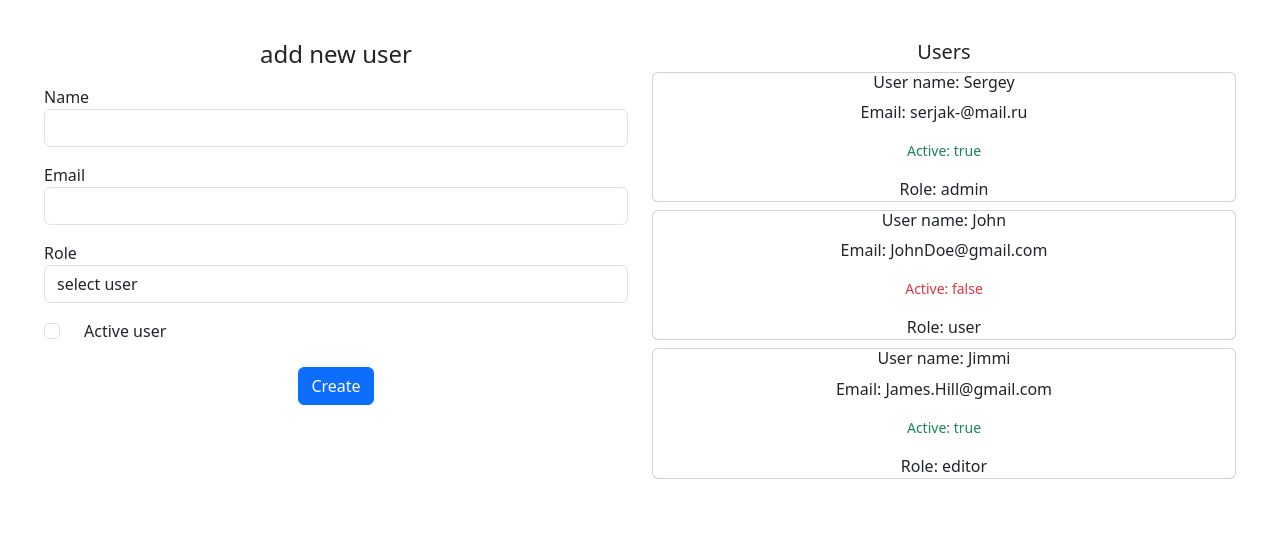
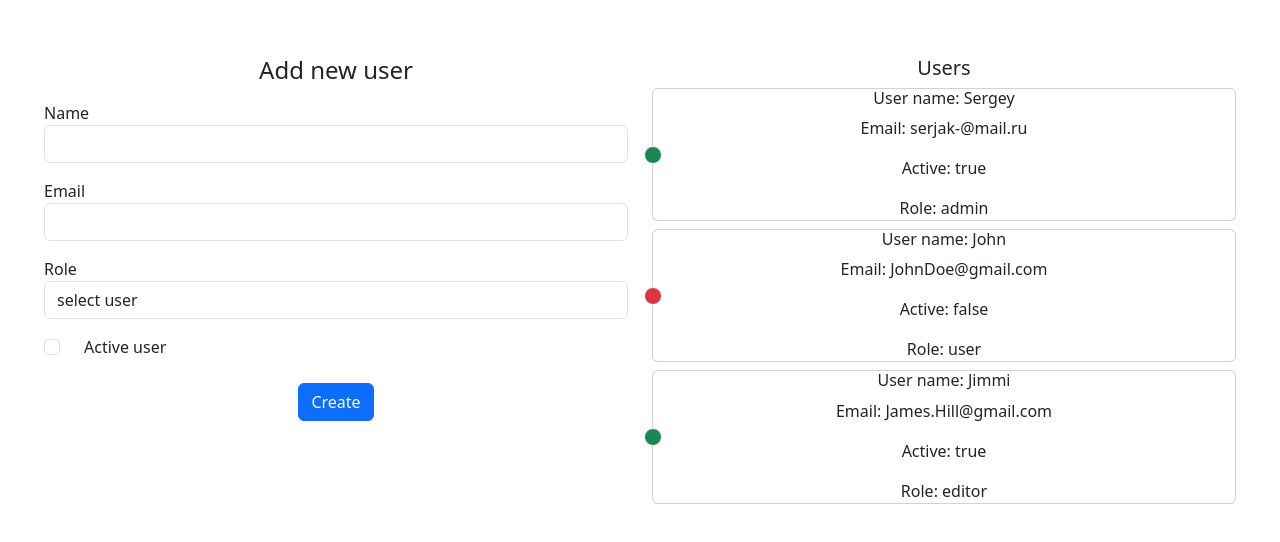
Before and after one commit to bss94/HW57Users, a React (Vite) app: page / in a window 1280 px wide. Shown: the top 542 px of the page. Built offline with nearby package versions, Linux system fonts and the light colour scheme.

Commit message:
complete app,create function addUser to get data from form and give to state,complete UserForm, add function onFormSubmit to give data from UserForm state to addUser function, all tasks complete, end project

```diff
--- a/src/App.tsx
+++ b/src/App.tsx
@@ -1,23 +1,26 @@
-import './App.css'
 import Users from './components/Users/Users';
 import UserForm from './components/UserForm/UserForm';
 import {useState} from 'react';
 import {User} from './types';
+import './App.css';
 
 function App() {
-    const initialState:User[]=[
-        {name:'Sergey',email:'serjak-@mail.ru',isActive:true,role:'admin'},
-        {name:'John',email:'JohnDoe@gmail.com',isActive:false,role:'user'},
-        {name:'Jimmi',email:'James.Hill@gmail.com',isActive:true,role:'editor'},
-    ]
-    const [users,setUsers]=useState<User[]>(initialState);
+    const initialState: User[] = [
+        {name: 'Sergey', email: 'serjak-@mail.ru', isActive: true, role: 'admin'},
+        {name: 'John', email: 'JohnDoe@gmail.com', isActive: false, role: 'user'},
+        {name: 'Jimmi', email: 'James.Hill@gmail.com', isActive: true, role: 'editor'},
+    ];
+    const [users, setUsers] = useState<User[]>(initialState);
 
+    const addUser = (user: User) => {
+        setUsers(prev => [...prev, user]);
+    };
     return (
         <div>
-          <main className="container-fluid">
+            <main className="container-fluid mt-4">
                 <div className="row mt-2">
                     <div className="col-6">
-                      <UserForm/>
+                        <UserForm onSubmit={addUser}/>
                     </div>
                     <div className="col-6">
                         <Users users={users}/>
@@ -25,7 +28,7 @@ function App() {
                 </div>
             </main>
         </div>
-  )
+    );
 }
 
-export default App
+export default App;
--- a/src/components/UserForm/UserForm.tsx
+++ b/src/components/UserForm/UserForm.tsx
@@ -1,51 +1,67 @@
 import React, {useState} from 'react';
 import {User} from '../../types';
 
-interface Props{
+interface Props {
+    onSubmit: (user: User) => void;
+}
 
-}
-const UserForm:React.FC<Props> = ({}) => {
-    const [userForm,setUserForm]=useState<User>({
-        name:'',
-        email:'',
-        isActive:false,
-        role:'',
+const UserForm: React.FC<Props> = ({onSubmit}) => {
+    const [userForm, setUserForm] = useState<User>({
+        name: '',
+        email: '',
+        isActive: false,
+        role: '',
     });
-    const changeUser=(event:React.ChangeEvent<HTMLInputElement | HTMLSelectElement>)=>{
-        setUserForm((prevState) =>({
+    const changeUser = (event: React.ChangeEvent<HTMLInputElement | HTMLSelectElement>) => {
+        setUserForm((prevState) => ({
             ...prevState,
-            [event.target.name]:event.target.value,
+            [event.target.name]: event.target.value,
         }));
     };
-    const changeActive=(event:React.ChangeEvent<HTMLInputElement>)=>{
-        setUserForm((prevState) =>({
-        ...prevState,
-        [event.target.name]:!prevState.isActive,
-    }));
-    }
+    const changeActive = (event: React.ChangeEvent<HTMLInputElement>) => {
+        setUserForm((prevState) => ({
+            ...prevState,
+            [event.target.name]: !prevState.isActive,
+        }));
+    };
+
+    const onFormSubmit = (event: React.FormEvent) => {
+        event.preventDefault();
+
+        onSubmit({
+            ...userForm,
+        });
+        setUserForm({
+            name: '',
+            email: '',
+            isActive: false,
+            role: '',
+        });
+    };
 
 
     return (
-        <form>
-            <h4>add new user</h4>
+        <form onSubmit={onFormSubmit}>
+            <h4>Add new user</h4>
             <div className="form-group text-start my-3">
                 <label htmlFor="name">Name</label>
                 <input
-                    type='text'
-                    name='name'
-                    id='name'
+                    type="text"
+                    name="name"
+                    id="name"
                     value={userForm.name}
-                    className='form-control'
+                    className="form-control"
                     onChange={changeUser}
                 />
             </div>
             <div className="form-group text-start my-3">
                 <label htmlFor="email">Email</label>
                 <input
-                    name='email'
-                    id='email'
+                    type="email"
+                    name="email"
+                    id="email"
                     value={userForm.email}
-                    className='form-control'
+                    className="form-control"
                     onChange={changeUser}
                 />
             </div>
--- a/src/components/UserItem/UserItem.tsx
+++ b/src/components/UserItem/UserItem.tsx
@@ -1,23 +1,28 @@
 import React from 'react';
 import {User} from '../../types';
 
-interface Props{
-    user:User
+interface Props {
+    user: User;
 }
-const UserItem:React.FC<Props> = ({user}) => {
-    const isActiveClasses:string[]=['card-text','small']
-    if(user.isActive){
-        isActiveClasses.push('text-success')
-    }else{
-        isActiveClasses.push('text-danger')
+
+const UserItem: React.FC<Props> = ({user}) => {
+    const isActiveClasses: string[] = ['position-absolute', 'top-50', 'start-0', 'translate-middle', 'p-2', 'border', 'border-light', 'rounded-circle'];
+
+    if (user.isActive) {
+        isActiveClasses.push('bg-success');
+    } else {
+        isActiveClasses.push('bg-danger');
     }
 
     return (
-        <div className={'card mb-2'}>
-            <div className="row g-0">
+        <div className={'card mb-2 position-relative'}>
+            <span
+                className={isActiveClasses.join(' ')}>
+  </span>
+            <div className="row">
                 <h6 className={'card-title'}>User name: {user.name}</h6>
                 <p className={'card-text'}>Email: {user.email}</p>
-                <p className={isActiveClasses.join(' ')}>Active: {user.isActive.toString()}</p>
+                <p className={'card-text'}>Active: {user.isActive.toString()}</p>
                 <p className={'card-text'}>Role: {user.role}</p>
             </div>
 
```
Also changed, not shown: src/components/Users/Users.tsx (+6 -5 lines), src/types.ts (+5 -5 lines), src/App.css (line endings or trailing spaces). Lines whose indentation alone changed are shown as unchanged.
